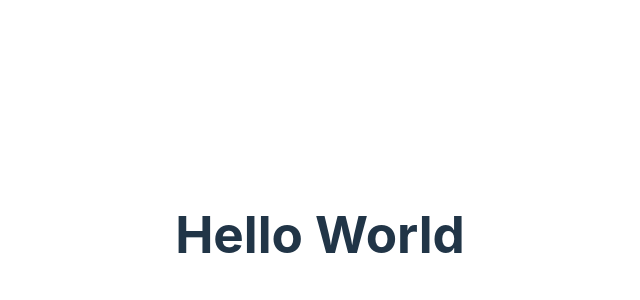
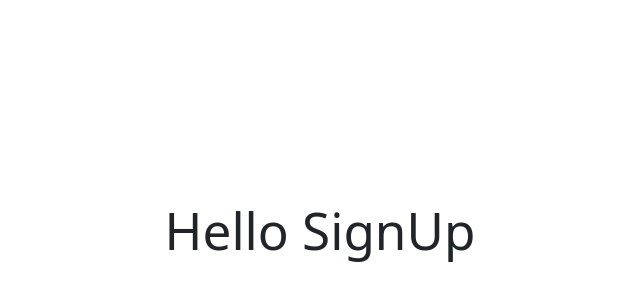
Before and after one commit to pankaj-kb/firebase-github-app, a React (Vite) app: page /signup in a window 1280 px wide. Shown: the part 166-466 px from the top of the page, without its empty margins (320-960 px from the left). Built offline with nearby package versions, Linux system fonts and the light colour scheme.

Commit message:
routes and pages creation done

```diff
--- a/src/App.jsx
+++ b/src/App.jsx
@@ -1,11 +1,42 @@
+/* eslint-disable no-unused-vars */
 import "./App.css";
+import React from "react";
+import { useState } from "react";
+import Home from "./pages/Home";
+import SignIn from "./pages/SignIn";
+import SignUp from "./pages/SignUp";
+import PageNotFound from "./pages/PageNotFound";
 
-function App() {
+import "bootstrap/dist/css/bootstrap.min.css";
+
+import { BrowserRouter as Router, Route, Link, Routes } from "react-router-dom";
+
+import { ToastContainer } from "react-toastify";
+
+import "react-toastify/dist/ReactToastify.min.css";
+
+import firebase from "firebase/compat/app";
+
+import "firebase/auth";
+
+import { UserContext } from "./context/UserContext";
+
+const App = () => {
+  const [user, setUser] = useState(null);
+
   return (
-    <>
-    <h1>Hello World</h1>
-    </>
+    <Router>
+      <ToastContainer />
+      <UserContext.Provider value={{ user, setUser }}>
+        <Routes>
+          <Route path="/" element={<Home />} />
+          <Route path="/signin" element={<SignIn/>} />
+          <Route path="/signup" element={<SignUp/>} />
+          <Route path="*" element={<PageNotFound/>} />
+        </Routes>
+      </UserContext.Provider>
+    </Router>
   );
-}
+};
 
 export default App;
--- /dev/null
+++ b/src/context/UserContext.js
@@ -0,0 +1,3 @@
+import { createContext } from "react";
+
+export const UserContext = createContext();
--- /dev/null
+++ b/src/pages/Home.jsx
@@ -0,0 +1,12 @@
+/* eslint-disable no-unused-vars */
+import React from "react";
+
+const Home = () => {
+    return (
+        <h1>
+            Hello Home
+        </h1>
+    )
+}
+
+export default Home;
--- /dev/null
+++ b/src/pages/PageNotFound.jsx
@@ -0,0 +1,12 @@
+/* eslint-disable no-unused-vars */
+import React from "react";
+
+const PageNotFound = () => {
+    return (
+        <h1>
+            Page Not Found !!!
+        </h1>
+    )
+}
+
+export default PageNotFound;
--- /dev/null
+++ b/src/pages/SignIn.jsx
@@ -0,0 +1,12 @@
+/* eslint-disable no-unused-vars */
+import React from "react";
+
+const SignIn = () => {
+    return (
+        <h1>
+            Hello SignIn
+        </h1>
+    )
+}
+
+export default SignIn;
--- /dev/null
+++ b/src/pages/SignUp.jsx
@@ -0,0 +1,12 @@
+/* eslint-disable no-unused-vars */
+import React from "react";
+
+const SignUp = () => {
+    return (
+        <h1>
+            Hello SignUp
+        </h1>
+    )
+}
+
+export default SignUp;
```
Also changed, not shown: package.json (+6 -1 lines), 1 other file (tests, documents, lock files or other folders).
